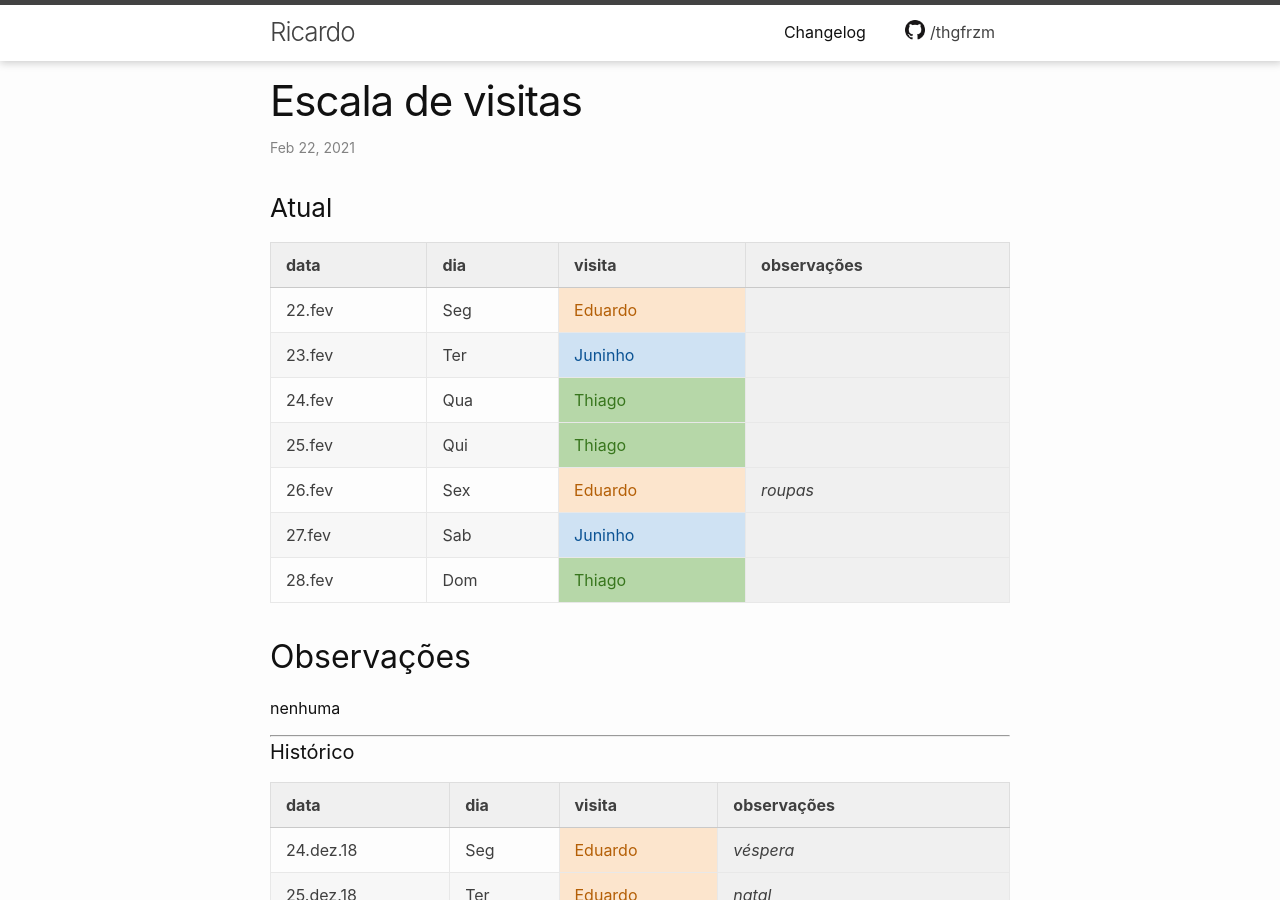
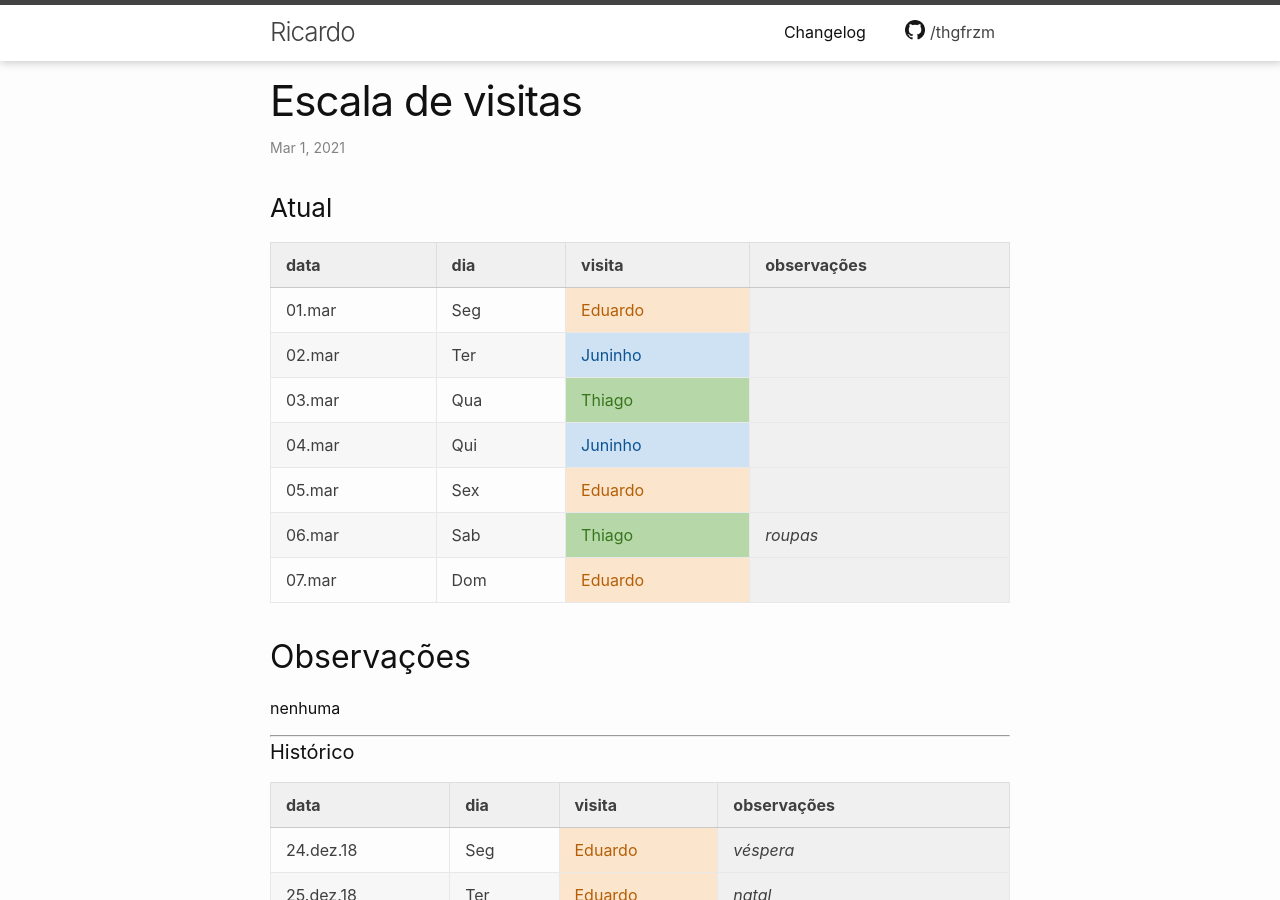
Before and after one commit to thgfrzm/ricardo, a Jekyll site: the page built from _posts/2018-12-23-escala-visitas.markdown, in a window 1280 px wide and 900 px high. Built offline with Jekyll 4.4.1, drawn with Linux system fonts in a browser that asks for light colours; some of the changed text lies outside the part shown.

Commit message:
Update 2018-12-23-escala-visitas.markdown

```diff
--- a/_posts/2018-12-23-escala-visitas.markdown
+++ b/_posts/2018-12-23-escala-visitas.markdown
@@ -1,7 +1,7 @@
 ---
 layout: post
 title:  "Escala de visitas"
-date:   2021-02-22 14:00:00 -0300
+date:   2021-03-01 12:00:00 -0300
 categories: agenda
 ---
 <!--
@@ -15,13 +15,13 @@ categories: agenda
 
 | data   | dia | visita  | observações |
 | ------ | --- | ------- | ----------- |
-| 22.fev | Seg | Eduardo |             |
-| 23.fev | Ter | Juninho |             |
-| 24.fev | Qua | Thiago  |             |
-| 25.fev | Qui | Thiago  |             |
-| 26.fev | Sex | Eduardo | _roupas_    |
-| 27.fev | Sab | Juninho |             |
-| 28.fev | Dom | Thiago  |             |
+| 01.mar | Seg | Eduardo |             |
+| 02.mar | Ter | Juninho |             |
+| 03.mar | Qua | Thiago  |             |
+| 04.mar | Qui | Juninho |             |
+| 05.mar | Sex | Eduardo |             |
+| 06.mar | Sab | Thiago  | _roupas_    |
+| 07.mar | Dom | Eduardo |             |
 
 ## Observações
 
@@ -824,3 +824,10 @@ nenhuma
 | 19.fev    | Sex | Juninho     | _roupas_            |
 | 20.fev    | Sab | Thiago      |                     |
 | 21.fev    | Dom | Eduardo     |                     |
+| 22.fev    | Seg | Eduardo     |                     |
+| 23.fev    | Ter | Juninho     |                     |
+| 24.fev    | Qua | Thiago      |                     |
+| 25.fev    | Qui | Thiago      |                     |
+| 26.fev    | Sex | Eduardo     | _roupas_            |
+| 27.fev    | Sab | Juninho     |                     |
+| 28.fev    | Dom | Thiago      |                     |
```
